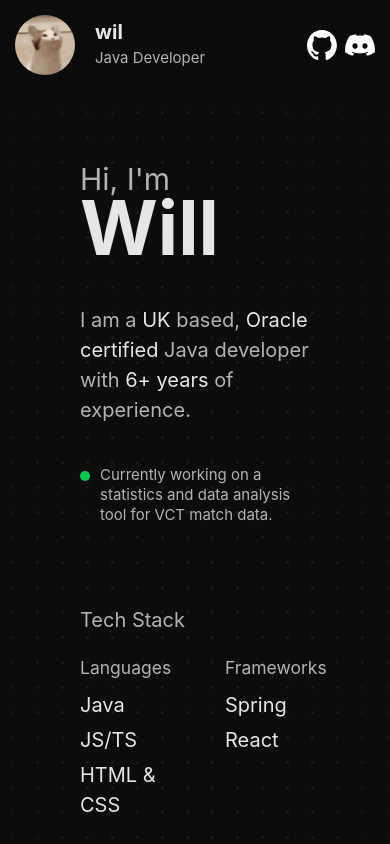
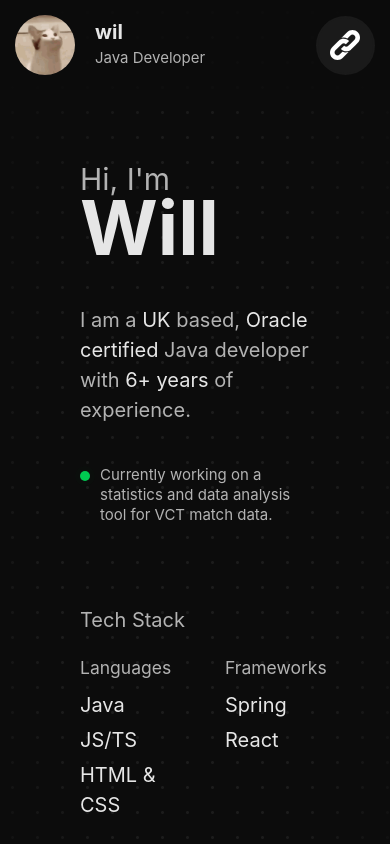
Before and after one commit to xWil/wil.gg-v2, a React (Vite) app: page / in a window 390 px wide. Shown: the top 844 px of the page. Built offline with nearby package versions, Linux system fonts and the light colour scheme.

Commit message:
Added link drop down menu

```diff
--- a/src/components/navbar/Navbar.tsx
+++ b/src/components/navbar/Navbar.tsx
@@ -1,13 +1,13 @@
-import Links from "./Links.tsx";
 import Navigation from "./Navigation.tsx";
 import Profile from "./Profile.tsx";
+import LinkContainer from "./links/LinkContainer.tsx";
 
 function Navbar() {
     return (
         <header className="w-full fixed top-0 bg-[#0c0c0cBB] flex flex-row justify-between z-50 gap-3 md:gap-6 p-3 lg:px-4 4xl:p-6 4xl:px-8">
             <Profile/>
             <Navigation/>
-            <Links/>
+            <LinkContainer/>
         </header>
     )
 }
--- a/src/components/navbar/Link.tsx
+++ b/src/components/navbar/links/Link.tsx
@@ -7,7 +7,7 @@ interface LinkProps {
 function Link({ link, image, alt }: LinkProps) {
     return (
         <a href={link} target="_blank">
-            <img alt={alt} src={image} draggable="false" loading="lazy" decoding="async" className="w-6 h-6 md:w-8 md:h-8 transition-normal duration-300 hover:rotate-8"/>
+            <img alt={alt} src={image} draggable="false" loading="lazy" decoding="async" className="size-6 md:size-8 transition-normal duration-300 hover:rotate-8"/>
         </a>
     )
 }
--- /dev/null
+++ b/src/components/navbar/links/LinkContainer.tsx
@@ -0,0 +1,15 @@
+import LinkMenu from "./LinkMenu.tsx";
+import Links from "./Links.tsx";
+
+function LinkContainer() {
+    return (
+        <div className="flex justify-end items-center max-xs:hidden">
+            <LinkMenu/>
+            <div className="xs:max-sm:hidden">
+                <Links/>
+            </div>
+        </div>
+    )
+}
+
+export default LinkContainer;
--- /dev/null
+++ b/src/components/navbar/links/LinkMenu.tsx
@@ -0,0 +1,19 @@
+import {useState} from "react";
+import Links from "./Links";
+
+function LinkMenu() {
+    const [dropdown, setDropdown] = useState(false);
+
+    return (
+        <div className="contents sm:hidden">
+            <div onClick={() => setDropdown(!dropdown)} className="p-2.5 bg-background-light rounded-full aspect-square border-2 border-background-light transition-normal duration-300 cursor-pointer hover:border-background-light-hover hover:rotate-8">
+                <img alt="link" loading="lazy" decoding="async" src="/socials/link.svg" className="w-6 h-6 md:w-8 md:h-8"/>
+            </div>
+            <div className={`absolute p-2 bg-background-light rounded-full mt-28 border-2 border-background-light transition-all duration-300 ${dropdown ? "opacity-100 visible" : "opacity-0 invisible"} hover:border-background-light-hover`}>
+                <Links/>
+            </div>
+        </div>
+    )
+}
+
+export default LinkMenu;
--- a/src/components/navbar/Links.tsx
+++ b/src/components/navbar/links/Links.tsx
@@ -2,7 +2,7 @@ import Link from "./Link.tsx";
 
 function Links() {
     return (
-        <div className="flex flex-row gap-1.5 ml-2 w-fit justify-end items-center">
+        <div className="flex flex-row gap-1.5 w-fit">
             <Link link="https://github.com/xWil" alt="Github" image="/socials/github.svg"/>
             <Link link="https://discord.com/users/774392801521041439" alt="Discord" image="/socials/discord.svg"/>
         </div>
--- a/src/index.css
+++ b/src/index.css
@@ -2,7 +2,7 @@
 @config "../tailwind.config.ts";
 
 @theme {
-  --breakpoint-xs: 10rem;
+  --breakpoint-xs: 22rem;
   --breakpoint-3xl: 112rem;
   --breakpoint-4xl: 128rem;
 }
```
Also changed, not shown: public/socials/link.svg (added).
